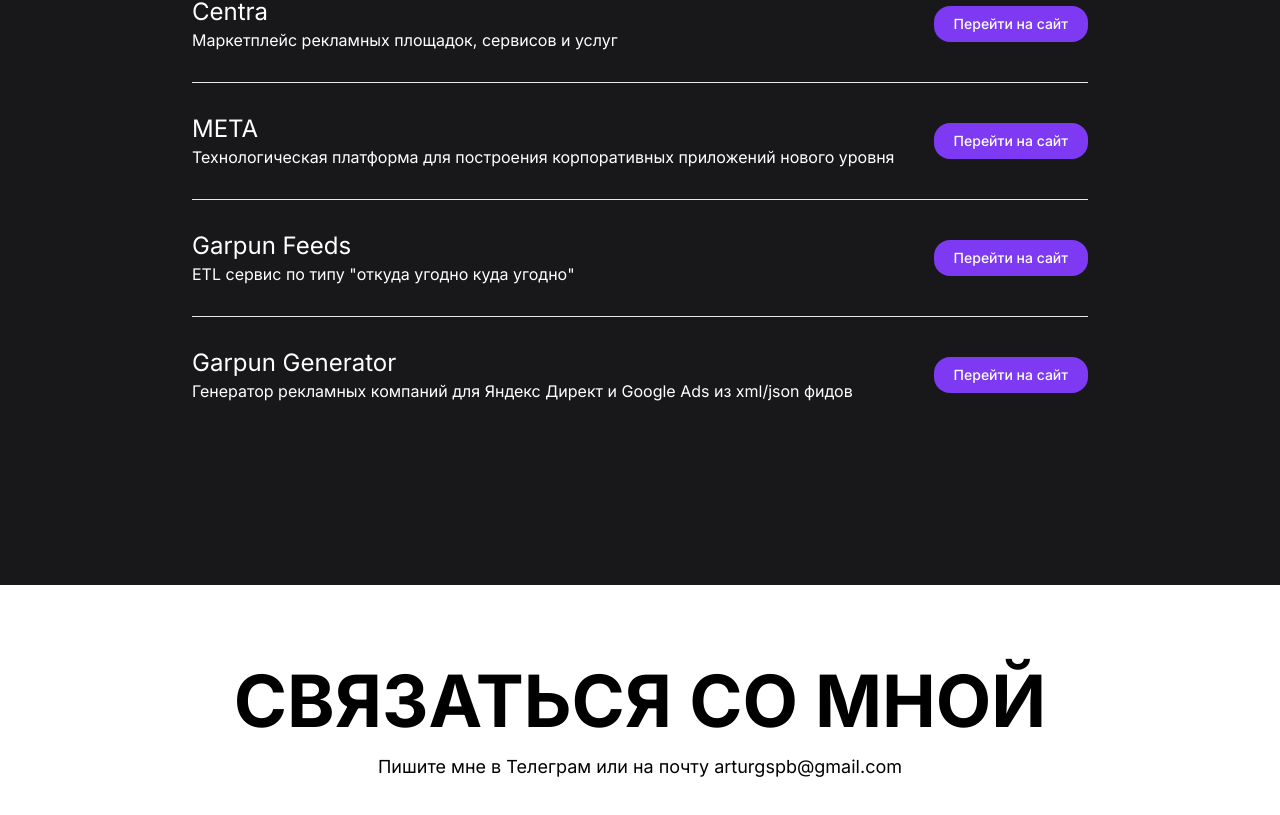
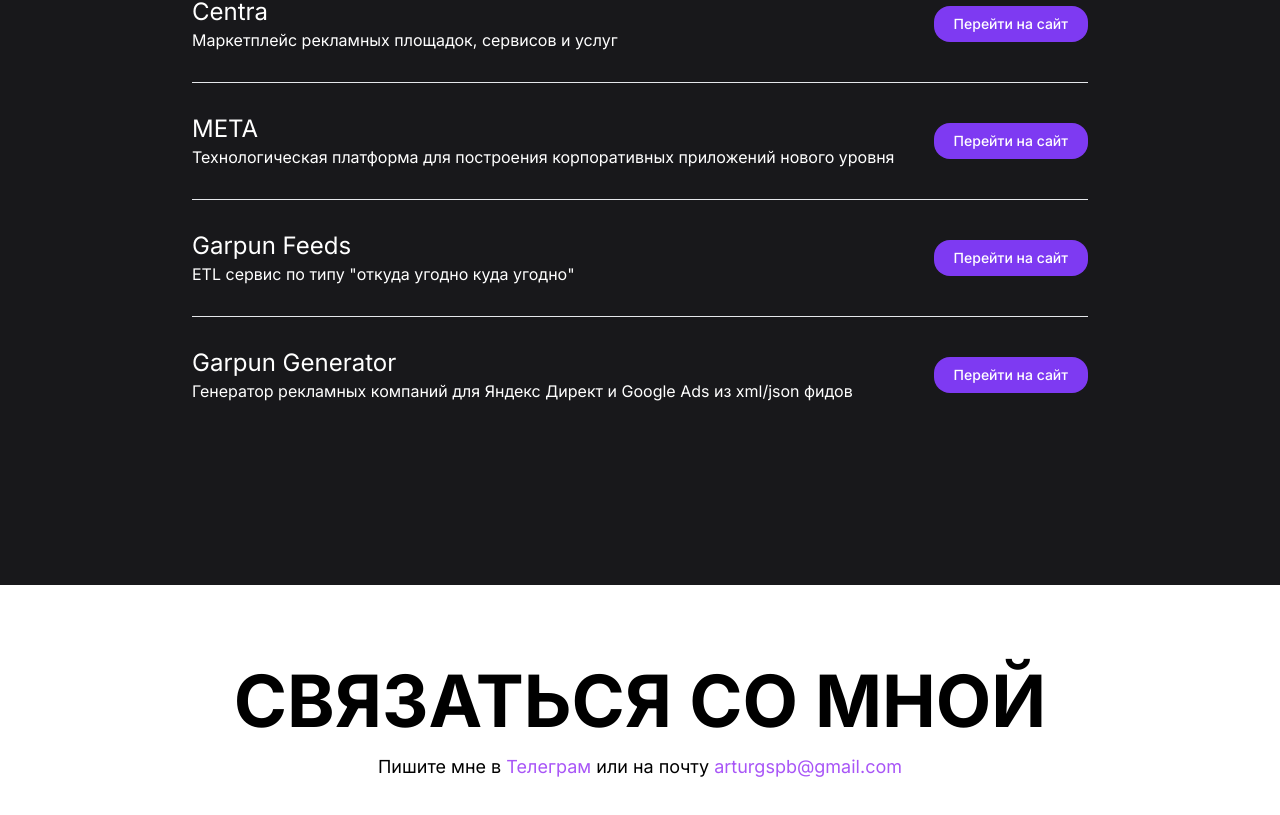
Before and after one commit to arturgspb/arturgspb.github.io, a Next.js app: page / in a window 1280 px wide. Shown: the part 2622-3437 px from the top of the page. Built offline with nearby package versions, Linux system fonts and the light colour scheme.

Commit message:
feat: тексты

```diff
--- a/app/page.tsx
+++ b/app/page.tsx
@@ -161,9 +161,9 @@
 
                         <Text align={'center'}>
                             Пишите мне в{' '}
-                            <Link href={'https://t.me/arturgspb'} target={'_blank'}>Телеграм</Link>{' '}
+                            <Link className={'text-purple-500'} href={'https://t.me/arturgspb'} target={'_blank'}>Телеграм</Link>{' '}
                             или на почту{' '}
-                            <Link href={'mailto:arturgspb@gmail.com'} target={'_blank'}>arturgspb@gmail.com</Link>
+                            <Link className={'text-purple-500'} href={'mailto:arturgspb@gmail.com'} target={'_blank'}>arturgspb@gmail.com</Link>
                         </Text>
                     </div>
                 </div>
```
